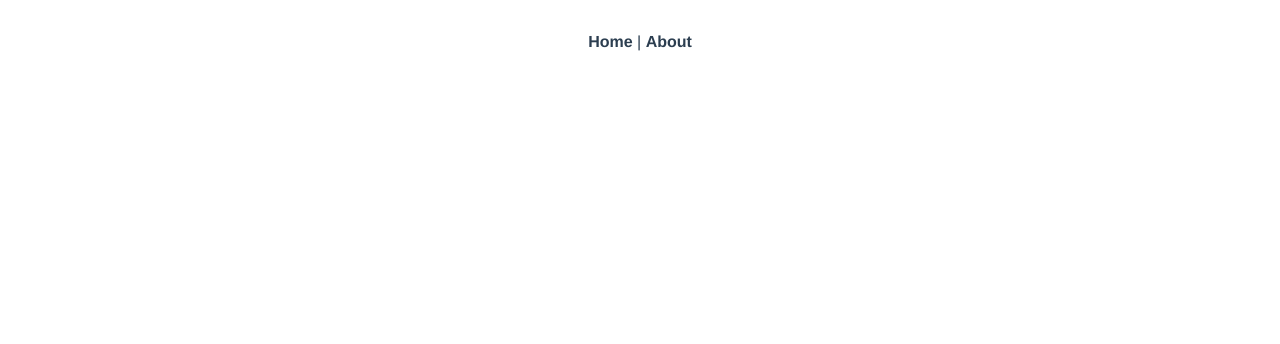
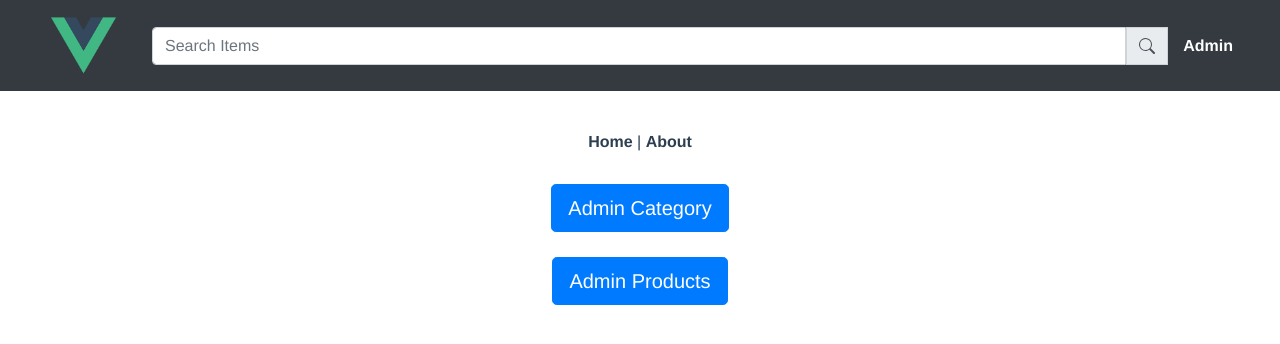
Before and after one commit to TojiHayha/E-Commerce-VueJs, a Vue app: page /admin in a window 1280 px wide. Before the commit this address had no page. Shown: the top 344 px of the page. Built offline with nearby package versions, Linux system fonts and the light colour scheme; no server answers.

Commit message:
Add Navbar, products & Adjustments

```diff
--- a/package.json
+++ b/package.json
@@ -9,6 +9,7 @@
   },
   "dependencies": {
     "axios": "^1.7.4",
+    "bootstrap": "^5.3.3",
     "core-js": "^3.6.5",
     "sweetalert": "^2.1.2",
     "vue": "^3.0.0",
--- a/src/App.vue
+++ b/src/App.vue
@@ -1,10 +1,55 @@
 <template>
   <div id="nav">
+    <Navbar></Navbar>
     <router-link to="/">Home</router-link> |
     <router-link to="/about">About</router-link>
   </div>
-  <router-view/>
+  <router-view
+  :baseURL="baseURL"
+  :categories="categories"
+  >
+  </router-view>
 </template>
+
+<script>
+import axios from "axios";
+import Navbar from "./components/Navbar.vue";
+
+export default {
+  components: {
+    Navbar,
+  },
+  data(){
+    return{
+      baseURL : "http://localhost:8080",
+      products: [],
+      categories: [],
+    }
+  },
+  methods: {
+    async fetchData(){
+
+      // api get all categories
+      await axios.get(this.baseURL + "/categories")
+      .then((response) => {
+        this.categories = response.data;
+      }).catch((err) => console.log('err', err));
+
+      //api get all products
+      await axios.get(this.baseURL + "/products")
+      .then((response) => {
+        this.products = response.data;
+      }).catch((err) => console.log('err', err));
+
+
+
+    }
+  },
+  mounted(){
+    this.fetchData();
+  }
+}
+</script>
 
 <style>
 #app {
--- /dev/null
+++ b/src/components/Navbar.vue
@@ -0,0 +1,56 @@
+<template>
+    <nav class="navbar navbar-expand-lg navbar-dark bg-dark fixed-top w-100">
+
+        <div class="container-fluid">
+        <router-link class="navbar-brand" :to="{ name: 'Home' }">
+            <img id="logo" src="../assets/logo.png" />
+        </router-link>
+
+        <button class="navbar-toggler" type="button" data-toggle="collapse" data-target="#navbarSupportedContent"
+            aria-controls="navbarSupportedContent" aria-expanded="false" aria-label="Toggle navigation">
+            <span class="navbar-toggler-icon"></span>
+        </button>
+
+        <div class="collapse navbar-collapse" id="navbarSupportedContent">
+            <form class="form-inline ml-auto mr-auto">
+                <div class="input-group">
+                    <input size="100" type="text" class="form-control" placeholder="Search Items" aria-label="Username"
+                        aria-describedby="basic-addon1" />
+                    <div class="input-group-prepend">
+                        <span class="input-group-text" id="search-button-navbar">
+                            <svg xmlns="http://www.w3.org/2000/svg" width="16" height="16" fill="currentColor"
+                                class="bi bi-search" viewBox="0 0 16 16">
+                                <path
+                                    d="M11.742 10.344a6.5 6.5 0 1 0-1.397 1.398h-.001c.03.04.062.078.098.115l3.85 3.85a1 1 0 0 0 1.415-1.414l-3.85-3.85a1.007 1.007 0 0 0-.115-.1zM12 6.5a5.5 5.5 0 1 1-11 0 5.5 5.5 0 0 1 11 0z" />
+                            </svg>
+                        </span>
+                    </div>
+                </div>
+            </form>
+            <router-link class="nav-link" :to="{name: 'Admin'}"> Admin </router-link>
+        </div>
+        </div>
+    </nav>
+
+</template>
+
+<script>
+export default {
+    name: 'Navbar',
+};
+</script>
+
+<style>
+body {
+    padding-top: 100px;
+}
+#logo{
+    width: 65px;
+    margin-left: 20px;
+    margin-right: 20px;
+}
+.nav-link {
+  color: rgba(255, 255, 255) !important;
+}
+
+</style>
--- a/src/main.js
+++ b/src/main.js
@@ -2,4 +2,5 @@ import { createApp } from 'vue'
 import App from './App.vue'
 import router from './router'
 
+
 createApp(App).use(router).mount('#app')
--- a/src/router/index.js
+++ b/src/router/index.js
@@ -1,6 +1,10 @@
 import { createRouter, createWebHistory } from 'vue-router'
 
 import Home from '../views/Home.vue'
+import Admin from '../views/Admin.vue'
+import AddCategory from '../views/Category/AddCategory.vue'
+import Product from '../views/Product/Product.vue'
+import Category from '../views/Category/Category.vue'
 
 const routes = [
   {
@@ -16,13 +20,24 @@ const routes = [
   {
     path: '/admin/category/add',
     name: 'AddCategory',
-    component: () => import('../views/Category/AddCategory.vue')
+    component: AddCategory
   },
   {
     path: '/admin/category',
     name: 'Category',
-    component: () => import('../views/Category/Category.vue')
+    component: Category
+  },
+  {
+    path: '/admin',
+    name: 'Admin',
+    component: Admin
+  },
+  {
+    path: '/admin/product',
+    name: 'AdminProduct',
+    component: Product
   }
+
 ]
 
 const router = createRouter({
--- /dev/null
+++ b/src/views/Admin.vue
@@ -0,0 +1,21 @@
+<template>
+    <RouterLink :to="{name: 'Category'}">
+        <button class="btn btn-primary btn-lg">Admin Category</button>
+    </RouterLink>
+    <br>
+    <RouterLink :to="{name: 'AdminProduct'}">
+        <button class="btn btn-primary btn-lg">Admin Products</button>
+    </RouterLink>
+</template>
+<script>
+
+
+    export default{
+
+    }
+</script>
+<style scoped>
+.btn{
+    margin-bottom: 25px;
+}
+</style>
--- a/src/views/Category/Category.vue
+++ b/src/views/Category/Category.vue
@@ -20,28 +20,20 @@
   </div>
 </template>
 <script>
-import axios from "axios";
 import CategoryBox from "../../components/Category/CategoryBox.vue";
-
 export default {
   name: "Category",
+  props:["categories"],
   components: { CategoryBox },
   data() {
     return {
       baseURL: "http://localhost:8080",
-      categories: [],
+
     };
   },
   methods: {
-    async getCategories() {
-      await axios
-        .get(`${this.baseURL}/categories`)
-        .then((response) => (this.categories = response.data))
-        .catch((err) => console.log(err));
-    },
   },
   mounted() {
-    this.getCategories();
   },
 };
 </script>
--- /dev/null
+++ b/src/views/Product/Product.vue
@@ -0,0 +1,11 @@
+<template>
+    <div class="container">
+        <div class="row">
+            <h4>Our Products</h4>
+        </div>
+        <div class="row">
+            <!-- view all products -->
+
+        </div>
+    </div>
+</template>
```
Also changed, not shown: 1 other file (tests, documents, lock files or other folders).
